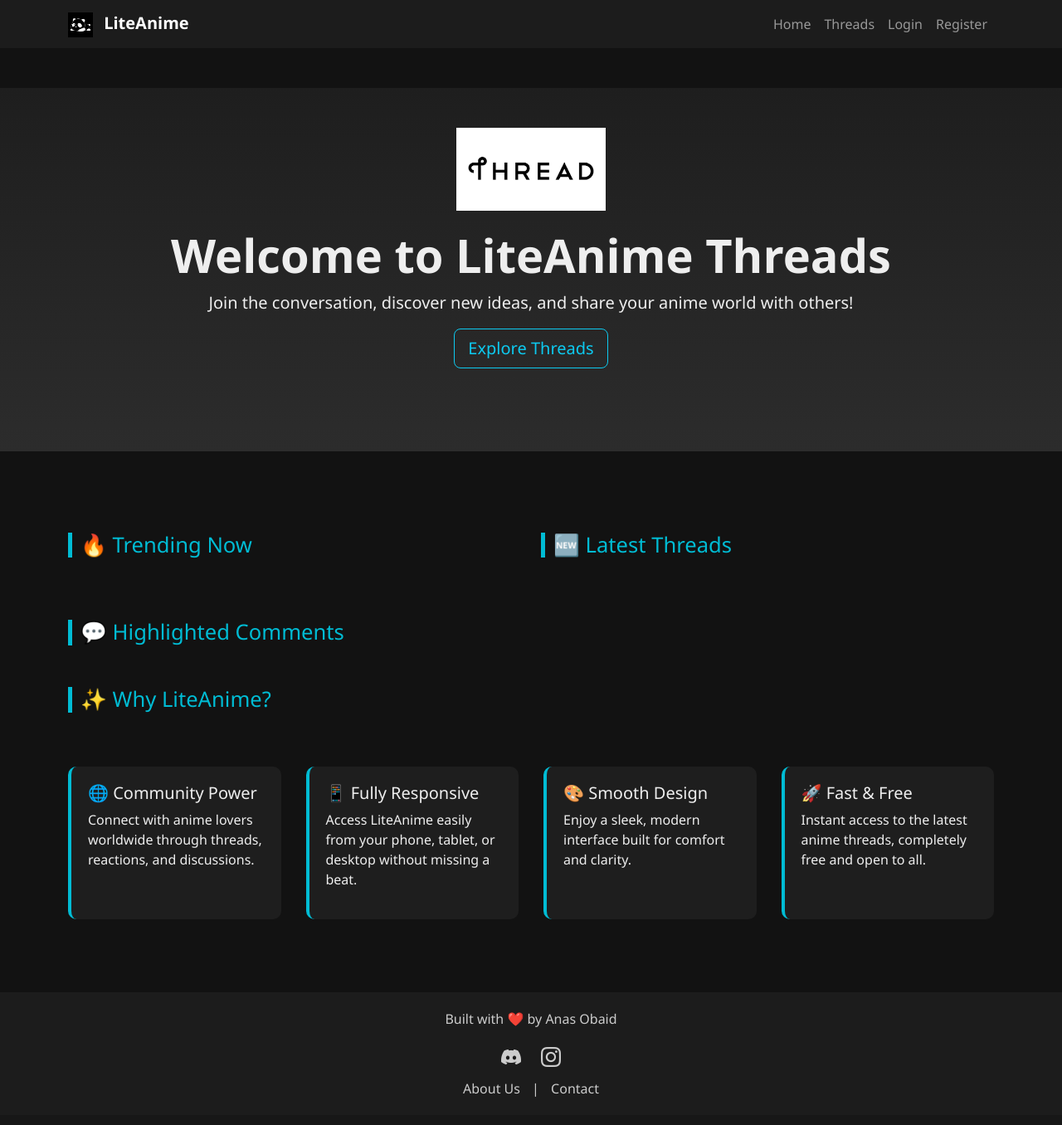
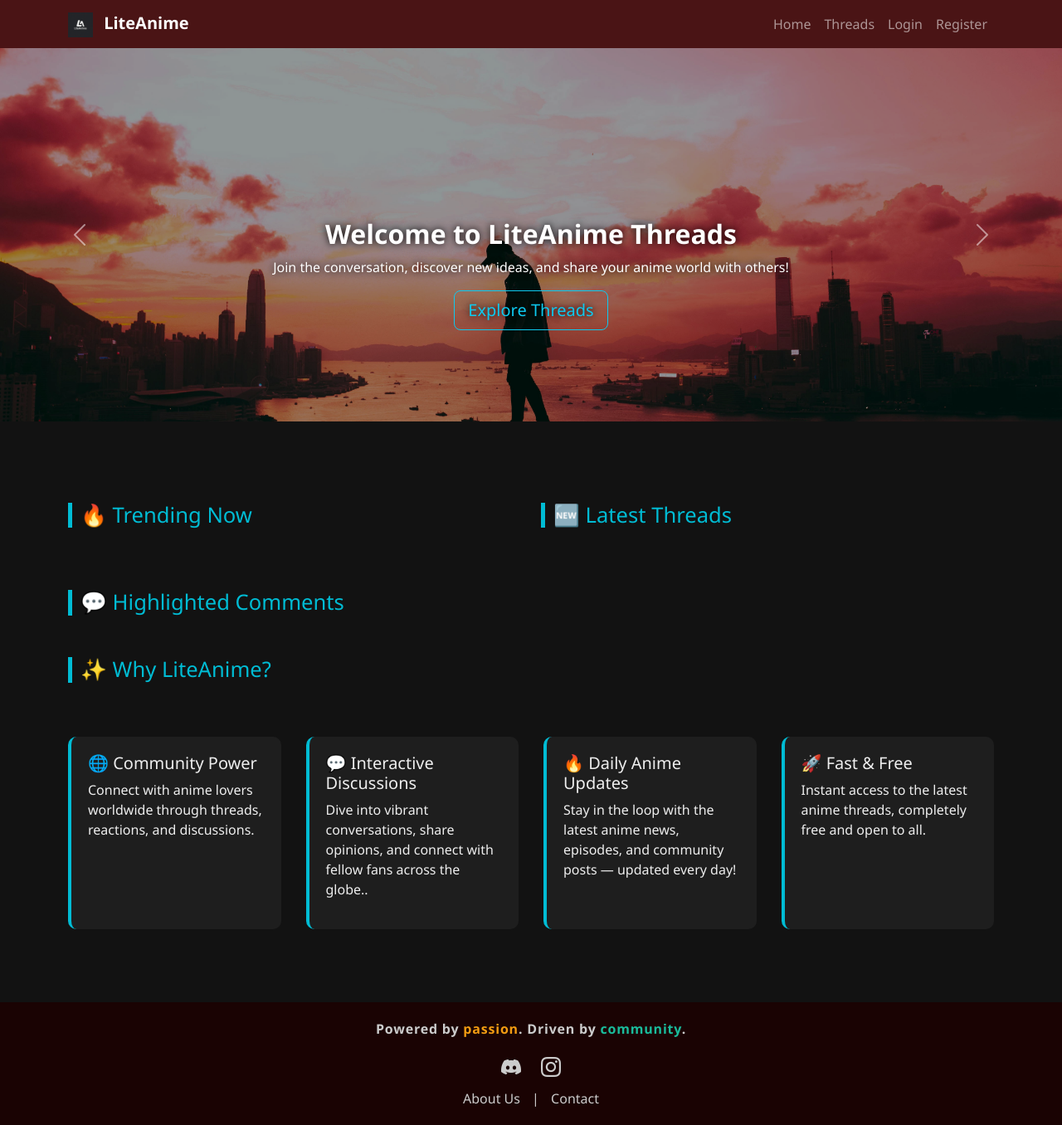
Before and after one commit to xAnoOos/LiteAnime, a Django app: page / in a window 1280 px wide. Shown: the whole page at 83% size. Before the commit the page ends 1322 px from the top, so only its background shows below. Run offline with Django 5.2, Linux system fonts and the light colour scheme; data that the repository does not hold is empty.

Commit message:
Saved changes

```diff
--- a/core/templates/home.html
+++ b/core/templates/home.html
@@ -16,7 +16,7 @@
         }
 
         .navbar {
-            background-color: #1c1c1c;
+            background-color: #4a1415;
         }
 
         .navbar-brand img {
@@ -31,10 +31,19 @@
             animation: fadeIn 2s ease-out;
         }
 
-        .hero img {
-            max-width: 180px;
-            margin-bottom: 20px;
+        .hero-img {
+            max-height: 450px;
+            object-fit: cover;
+            filter: brightness(0.6);
         }
+
+        .carousel-caption {
+            bottom: 20%;
+            text-shadow: 0 0 10px #000;
+        }
+
+
+
 
         .section-title {
             color: #00bcd4;
@@ -108,7 +117,7 @@
         }
 
         footer {
-            background-color: #1c1c1c;
+            background-color: #1a0303;
             color: #ccc;
             padding: 20px 0;
             text-align: center;
@@ -141,7 +150,7 @@
     <nav class="navbar navbar-expand-lg navbar-dark">
         <div class="container">
             <a class="navbar-brand" href="{% url 'home' %}">
-                <img src="{% static 'logo.png' %}" alt="LiteAnime Logo" height="30" class="me-2">
+                <img src="{% static 'logos.png' %}" alt="LiteAnime Logo" height="30" class="me-2">
                 <strong>LiteAnime</strong>
             </a>
             <button class="navbar-toggler" type="button" data-bs-toggle="collapse" data-bs-target="#navbarNav">
@@ -178,14 +187,50 @@
     </nav>
 
     <!-- Hero Section -->
-    <section class="hero mt-5 pt-5">
-        <div class="container">
-            <img src="{% static 'threads.png' %}" alt="Hero Image">
-            <h2 class="display-4 fw-bold">Welcome to LiteAnime Threads</h2>
-            <p class="lead">Join the conversation, discover new ideas, and share your anime world with others!</p>
-            <a href="{% url 'threads' %}" class="btn btn-outline-info btn-lg">Explore Threads</a>
+    <section id="heroCarousel" class="carousel slide" data-bs-ride="carousel">
+        <div class="carousel-inner">
+
+            <!-- Slide 1 -->
+            <div class="carousel-item active">
+                <img src="{% static 'gate.jpg' %}" class="d-block w-100 hero-img" alt="...">
+                <div class="carousel-caption d-none d-md-block">
+                    <h2 class="fw-bold">Welcome to LiteAnime Threads</h2>
+                    <p>Join the conversation, discover new ideas, and share your anime world with others!</p>
+                    <a href="{% url 'threads' %}" class="btn btn-outline-info btn-lg">Explore Threads</a>
+                </div>
+            </div>
+
+            <!-- Slide 2 -->
+            <div class="carousel-item">
+                <img src="{% static 'hero-image.jpg' %}" class="d-block w-100 hero-img" alt="...">
+                <div class="carousel-caption d-none d-md-block">
+                    <h2 class="fw-bold">Dive into Anime Worlds</h2>
+                    <p>Explore threads, news, and fan discussions – all in one place.</p>
+                    <a href="{% url 'threads' %}" class="btn btn-outline-light btn-lg">Start Now</a>
+                </div>
+            </div>
+
+            <!-- Slide 3 -->
+            <div class="carousel-item">
+                <img src="{% static 'hero.jpg' %}" class="d-block w-100 hero-img" alt="...">
+                <div class="carousel-caption d-none d-md-block">
+                    <h2 class="fw-bold">Made for Fans, by Fans</h2>
+                    <p>Share your passion and connect with anime lovers worldwide.</p>
+                    <a href="{% url 'threads' %}" class="btn btn-outline-warning btn-lg">Join the Community</a>
+                </div>
+            </div>
+
         </div>
+
+        <!-- Controls -->
+        <button class="carousel-control-prev" type="button" data-bs-target="#heroCarousel" data-bs-slide="prev">
+            <span class="carousel-control-prev-icon"></span>
+        </button>
+        <button class="carousel-control-next" type="button" data-bs-target="#heroCarousel" data-bs-slide="next">
+            <span class="carousel-control-next-icon"></span>
+        </button>
     </section>
+
 
     <!-- Trending + Latest Threads -->
     <section class="container my-5">
@@ -266,12 +311,12 @@
                 <p>Connect with anime lovers worldwide through threads, reactions, and discussions.</p>
             </div>
             <div class="why-card">
-                <h5>📱 Fully Responsive</h5>
-                <p>Access LiteAnime easily from your phone, tablet, or desktop without missing a beat.</p>
+                <h5>💬 Interactive Discussions</h5>
+                <p>Dive into vibrant conversations, share opinions, and connect with fellow fans across the globe..</p>
             </div>
             <div class="why-card">
-                <h5>🎨 Smooth Design</h5>
-                <p>Enjoy a sleek, modern interface built for comfort and clarity.</p>
+                <h5>🔥 Daily Anime Updates</h5>
+                <p>Stay in the loop with the latest anime news, episodes, and community posts — updated every day!</p>
             </div>
             <div class="why-card">
                 <h5>🚀 Fast & Free</h5>
@@ -282,7 +327,11 @@
 
     <!-- Footer -->
     <footer>
-        <p>Built with ❤️ by Anas Obaid</p>
+        <p
+            style="font-family: 'Segoe UI', Tahoma, Geneva, Verdana, sans-serif; font-weight: 600; letter-spacing: 0.8px; color: #ccc; font-size: 16px; text-align: center;">
+            Powered by <span style="color: #f39c12;">passion</span>. Driven by <span
+                style="color: #1abc9c;">community</span>.
+        </p>
         <div>
             <a href="https://discord.com" target="_blank"><i class="bi bi-discord fs-4"></i></a>
             <a href="https://www.instagram.com" target="_blank"><i class="bi bi-instagram fs-4"></i></a>
--- a/core/templates/thread_detail.html
+++ b/core/templates/thread_detail.html
@@ -4,7 +4,7 @@
 {% block content %}
 <style>
     body {
-        background: url("{% static 'hero-image.png' %}") no-repeat center center fixed;
+        background: url("{% static 'thread-background.jpg' %}") no-repeat center center fixed;
         background-size: cover;
     }
 
--- a/liteanime/settings.py
+++ b/liteanime/settings.py
@@ -94,9 +94,9 @@ AUTH_PASSWORD_VALIDATORS = [
 ]
 
 # Secure cookies & HTTPS redirect (important in production)
-SECURE_SSL_REDIRECT = True
-SESSION_COOKIE_SECURE = True
-CSRF_COOKIE_SECURE = True
+SECURE_SSL_REDIRECT = False  # i will change to true when uploaded (to open in https insted of http)
+SESSION_COOKIE_SECURE = False
+CSRF_COOKIE_SECURE = False
 
 # Internationalization
 LANGUAGE_CODE = 'en-us'
```
Also changed, not shown: core/templates/base.html (+8 -4 lines), core/templates/threads.html (+10 -5 lines), liteanime/static/gate.jpg (added), liteanime/static/hero-image.jpg (added), liteanime/static/hero-image.png (deleted), liteanime/static/icon.ico (renamed from liteanime/static/favicon.ico), liteanime/static/logo.png (deleted), liteanime/static/logos.png (added), 2 other files.
